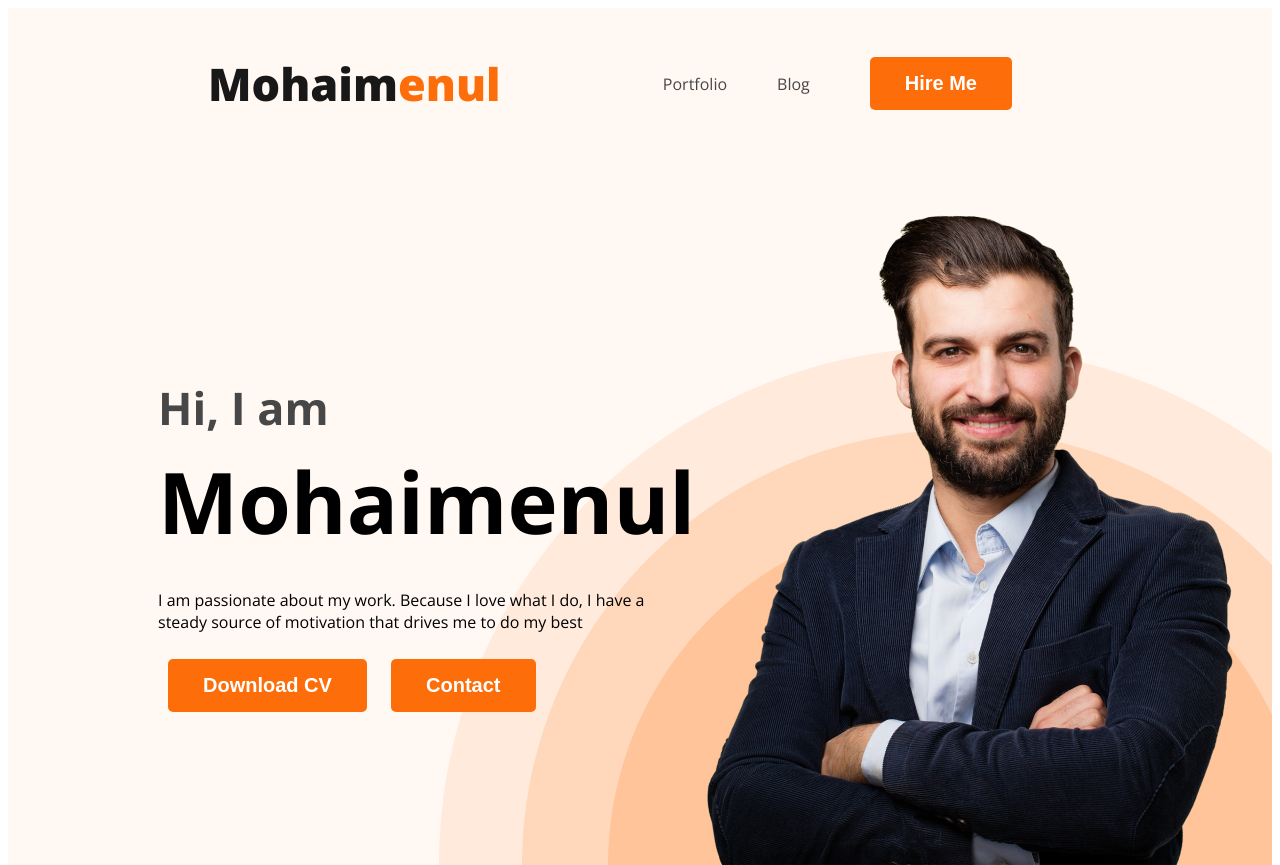
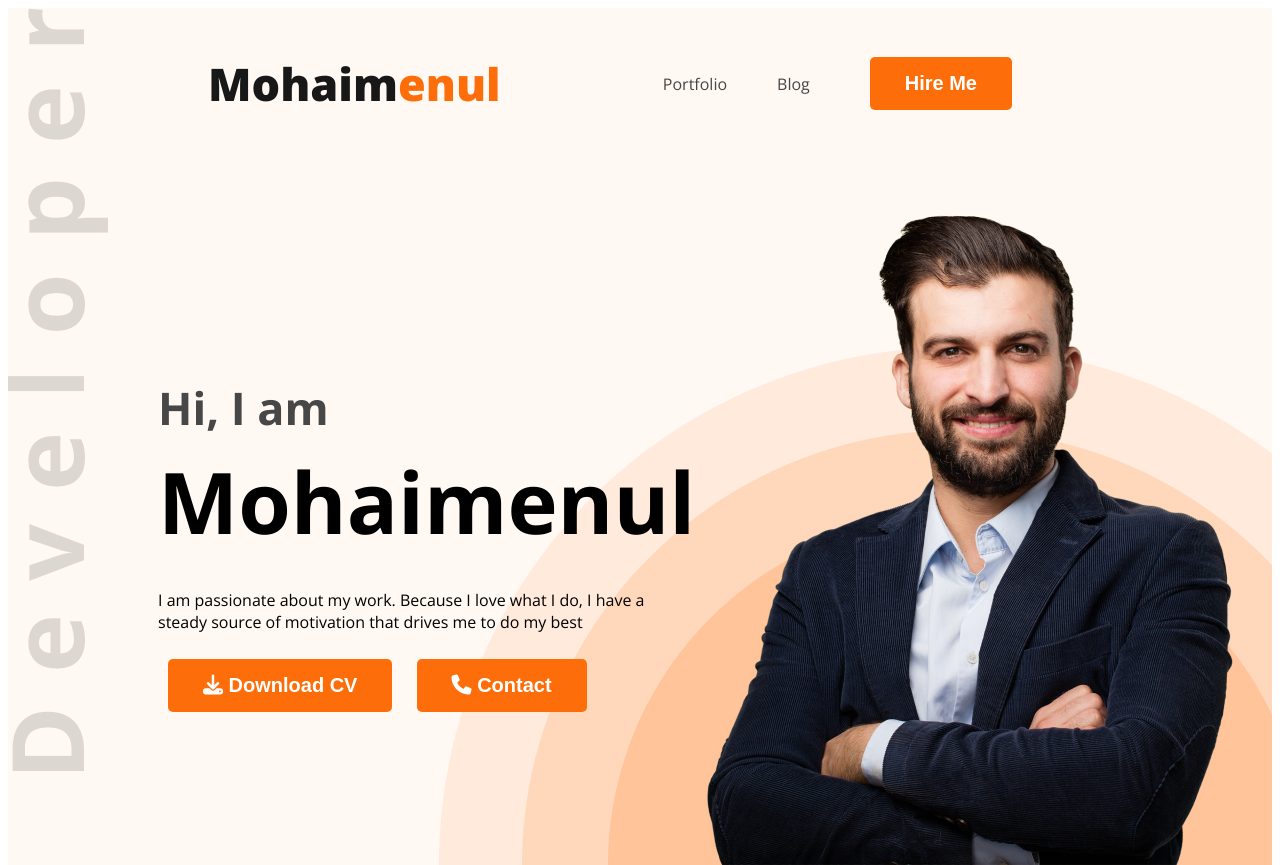
Before and after one commit to Mohaimenul23/graphicdesigner-portfolio, a plain HTML site: page index.html in a window 1280 px wide. Shown: the top 865 px of the page. Drawn offline with nearby package versions, Linux system fonts and the light colour scheme.

Commit message:
font awesome icon added

```diff
--- a/Styles/portfolio.css
+++ b/Styles/portfolio.css
@@ -63,9 +63,9 @@ nav a {
 /*header styles*/
 .header {
   background-color: #FFF8F3;
-  background-image: url('../images/header_bg.png');
+  background-image: url('../images/header_bg.png'), url('../images/developer.png');
   background-repeat: no-repeat;
-  background-position: bottom right;
+  background-position: bottom right, top left;
 
 }
 
--- a/index.html
+++ b/index.html
@@ -10,8 +10,8 @@
   <link rel="preconnect" href="https://fonts.googleapis.com">
   <link rel="preconnect" href="https://fonts.gstatic.com" crossorigin>
   <link href="https://fonts.googleapis.com/css2?family=Open+Sans:wght@400;700;800&display=swap" rel="stylesheet">
-
   <link rel="stylesheet" href="Styles/portfolio.css">
+  <script src="https://kit.fontawesome.com/f4897a05e8.js" crossorigin="anonymous"></script>
 </head>
 
 <body>
@@ -30,8 +30,8 @@
         <h1 class="banner-title">Mohaimenul</h1>
         <p class="banner-description">I am passionate about my work. Because I love what I do, I have a steady source of
           motivation that drives me to do my best</p>
-        <button class="btn-primary">Download CV</button>
-        <button class="btn-primary">Contact</button>
+        <button class="btn-primary"><i class="fa-solid fa-download"></i> Download CV</button>
+        <button class="btn-primary"><i class="fa-solid fa-phone"></i> Contact</button>
       </div>
       <img class="Profile-pic" src="images/hardy.png" alt="Mohaimenul">
 
@@ -169,7 +169,7 @@
 
 
       <div class="download-cv">
-        <button class="btn-primary">Wownload CV</button>
+        <button class="btn-primary"><i class="fa-solid fa-download"></i> Wownload CV</button>
 
       </div>
 
```
